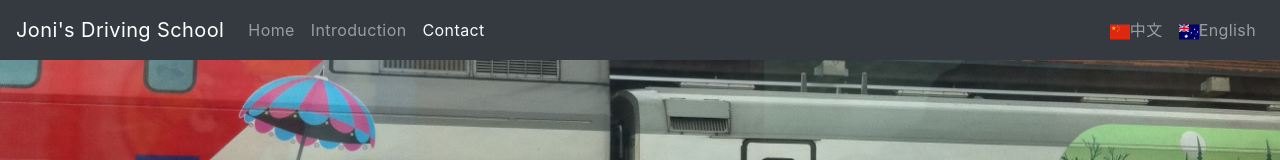
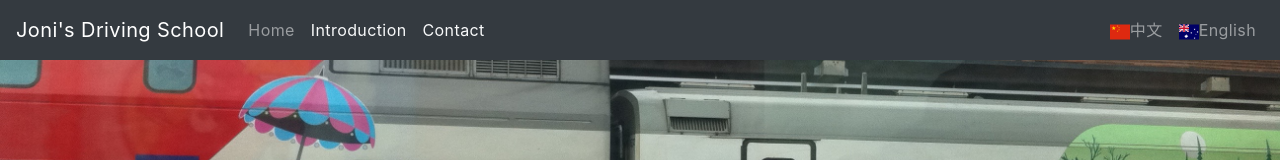
Before and after one commit to pwang86/react-website, a React app: page / in a window 1280 px wide. Shown: the top 160 px of the page. Built offline with nearby package versions, Linux system fonts and the light colour scheme.

Commit message:
set intro react scroll

```diff
--- a/src/component/NavBar.js
+++ b/src/component/NavBar.js
@@ -9,6 +9,9 @@ function NavBar() {
   const [isClick, setClick] = useState(false);
 
   // set introduction scroll color
+  const [introColor, setIntroColor] = useState("nav-link text-light");
+  const handleIntroActive = () => setIntroColor("nav-link text-primary");
+  const handleIntroInactive = () => setIntroColor("nav-link text-light");
 
   // set contact scroll color
   const [contactColor, setContactColor] = useState("nav-link text-light");
@@ -43,9 +46,18 @@ function NavBar() {
             </a>
           </li>
           <li className="nav-item">
-            <a className="nav-link" href="#">
+            <Link
+              activeClass="active"
+              to="introduction"
+              spy
+              smooth
+              duration={500}
+              className={introColor}
+              onSetActive={handleIntroActive}
+              onSetInactive={handleIntroInactive}
+            >
               Introduction
-            </a>
+            </Link>
           </li>
           <li className="nav-item">
             <Link
```
